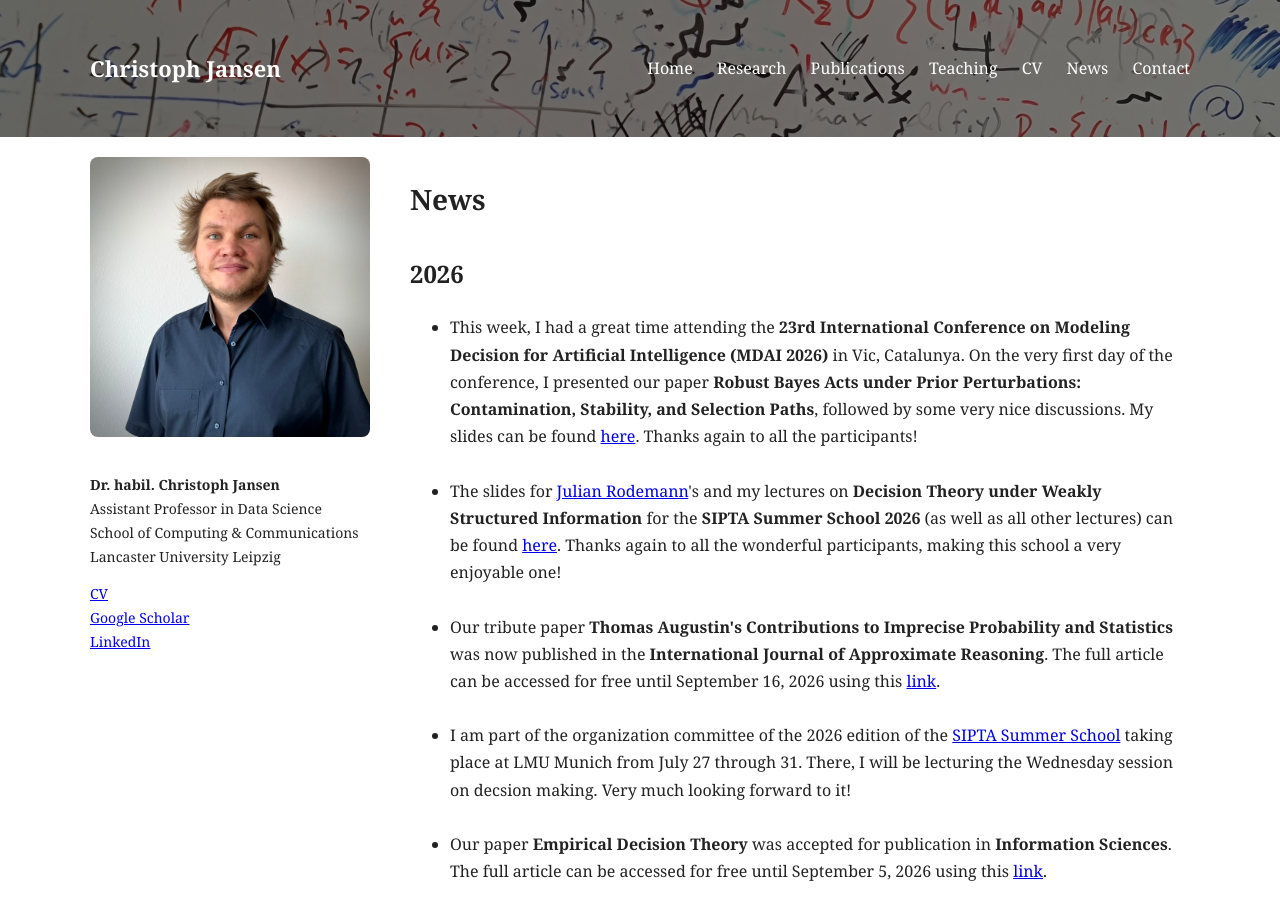
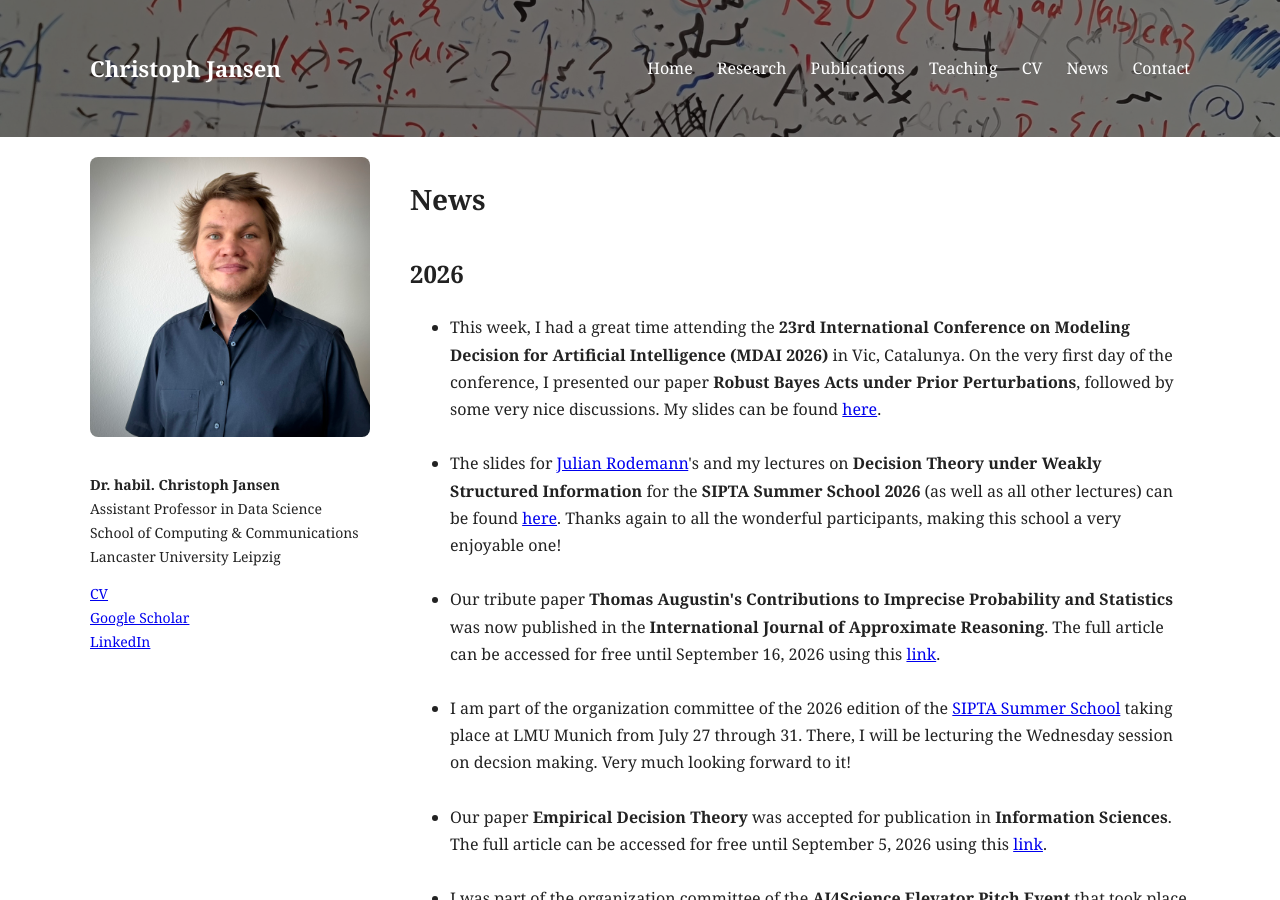
Before and after one commit to jansenc/jansenc.github.io, a Jekyll site: the page built from news/index.md, in a window 1280 px wide and 900 px high. Built offline with Jekyll 4.4.1, drawn with Linux system fonts in a browser that asks for light colours.

Commit message:
Update index.md

```diff
--- a/news/index.md
+++ b/news/index.md
@@ -9,7 +9,7 @@ permalink: /news/
 <h2>2026</h2>
 <ul>
     <li>
-    This week, I had a great time attending the <strong>23rd International Conference on Modeling Decision for Artificial Intelligence (MDAI 2026)</strong> in Vic, Catalunya. On the very first day of the conference, I presented our paper <strong>Robust Bayes Acts under Prior Perturbations: Contamination, Stability, and Selection Paths</strong>, followed by some very nice discussions. My slides can be found <a href="/assets/mdai2026.pdf">here</a>. Thanks again to all the participants!
+    This week, I had a great time attending the <strong>23rd International Conference on Modeling Decision for Artificial Intelligence (MDAI 2026)</strong> in Vic, Catalunya. On the very first day of the conference, I presented our paper <strong>Robust Bayes Acts under Prior Perturbations</strong>, followed by some very nice discussions. My slides can be found <a href="/assets/mdai2026.pdf">here</a>.
   </li>
     <br>
     <li>
```
